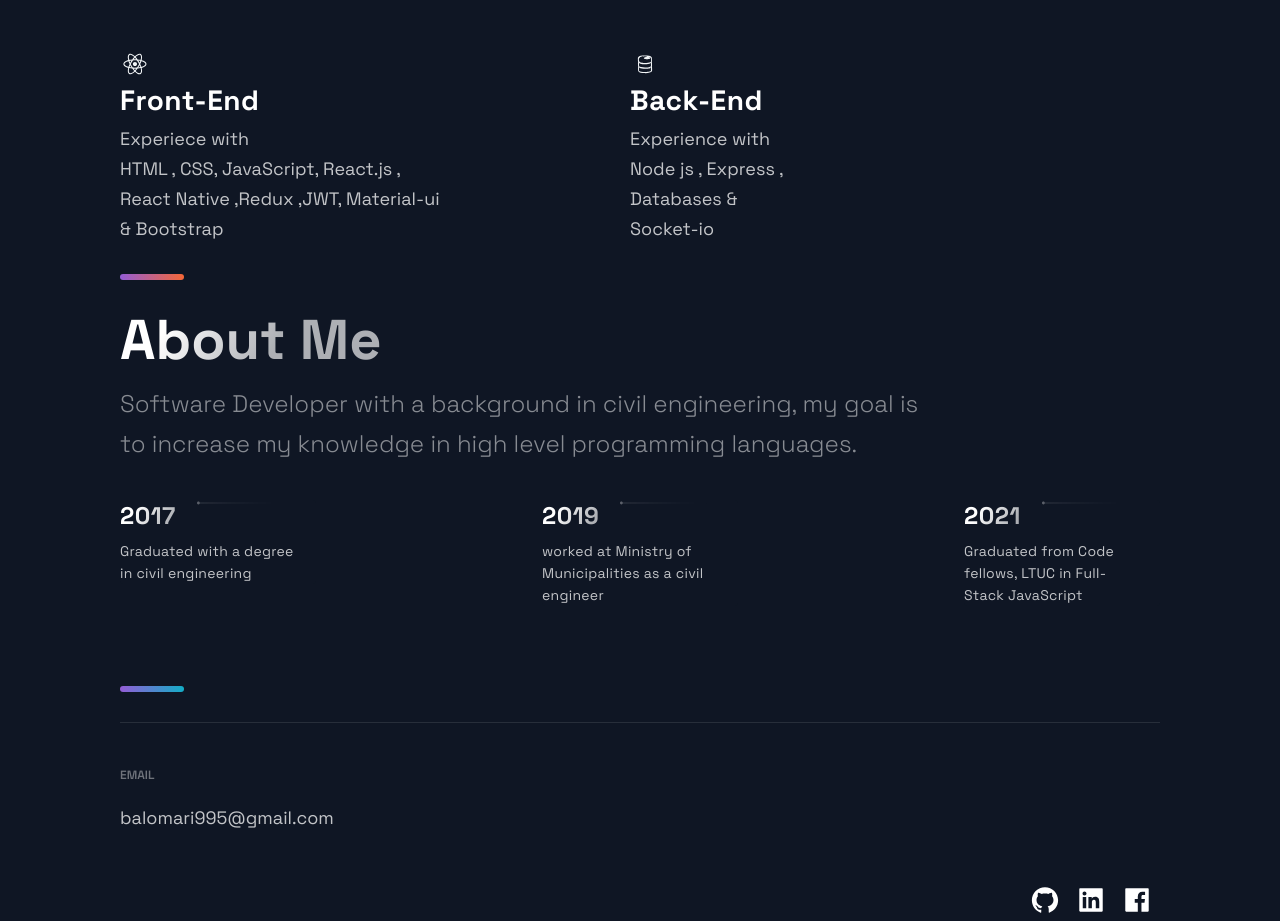
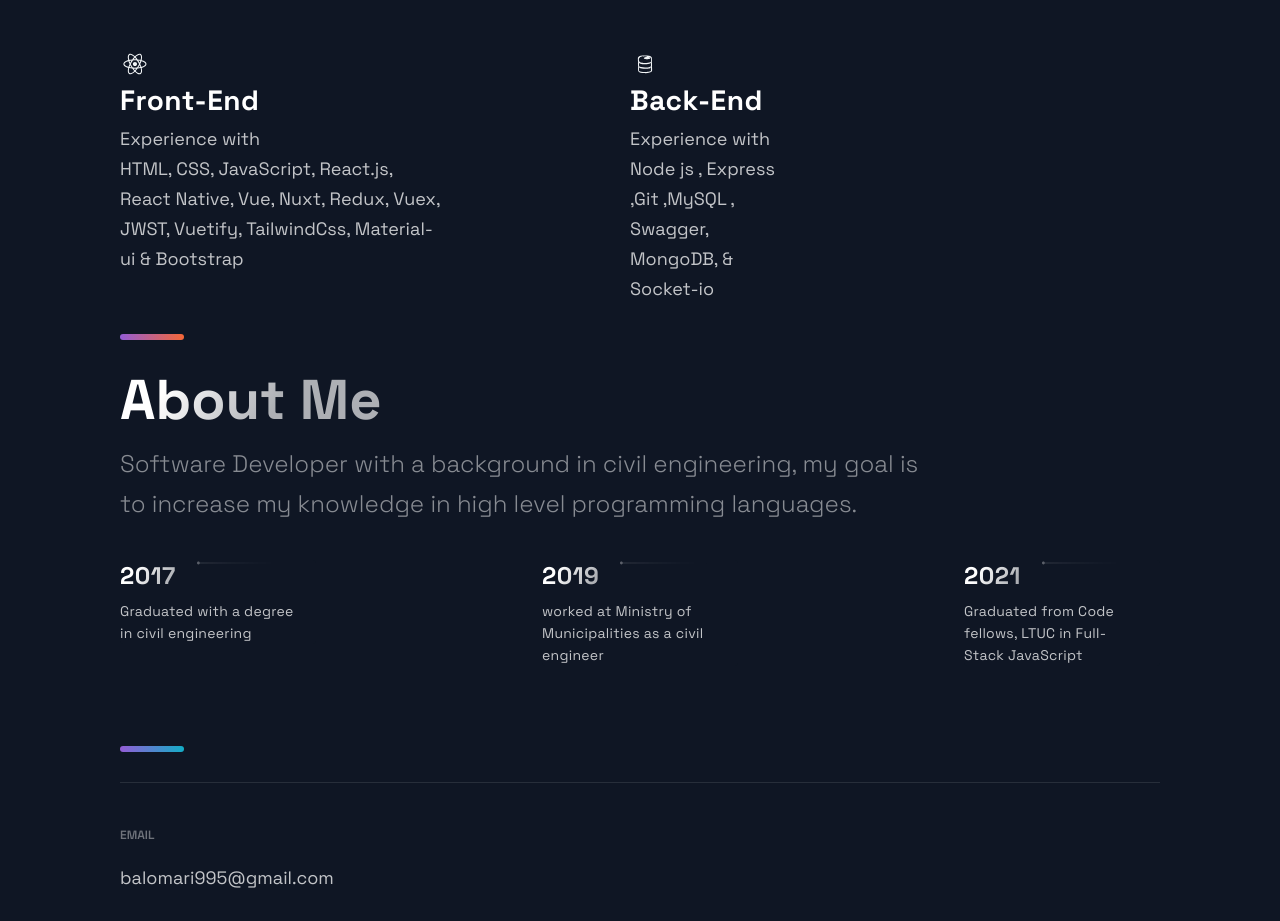
Before and after one commit to baraahalomari/MyPortfolio, a Next.js app: page / in a window 1280 px wide. Shown: the part 2600-3521 px from the top of the page. Built offline with nearby package versions, Linux system fonts and the light colour scheme.

Commit message:
Update technologies

```diff
--- a/src/components/Technologies/Technologies.js
+++ b/src/components/Technologies/Technologies.js
@@ -1,15 +1,26 @@
-import React from 'react';
-import { DiFirebase, DiReact, DiZend } from 'react-icons/di';
-import { Section, SectionDivider, SectionText, SectionTitle } from '../../styles/GlobalComponents';
-import { List, ListContainer, ListItem, ListParagraph, ListTitle } from './TechnologiesStyles';
+import React from "react";
+import { DiFirebase, DiReact, DiZend } from "react-icons/di";
+import {
+  Section,
+  SectionDivider,
+  SectionText,
+  SectionTitle,
+} from "../../styles/GlobalComponents";
+import {
+  List,
+  ListContainer,
+  ListItem,
+  ListParagraph,
+  ListTitle,
+} from "./TechnologiesStyles";
 
-const Technologies = () =>  (
+const Technologies = () => (
   <Section id="tech">
     <SectionDivider divider />
     <SectionTitle>Technologies</SectionTitle>
     <SectionText>
-    I've worked with a range a technologies in the web development world.
-    From Back-end To Design
+      I've worked with a range a technologies in the web development world. From
+      Back-end To Design
     </SectionText>
     <List>
       <ListItem>
@@ -19,12 +30,13 @@ const Technologies = () =>  (
         <ListContainer>
           <ListTitle>Front-End</ListTitle>
           <ListParagraph>
-          Experiece with <br />
-         HTML , CSS, JavaScript, React.js , React Native ,Redux ,JWT, Material-ui & Bootstrap
+            Experience with <br />
+            HTML, CSS, JavaScript, React.js, React Native, Vue, Nuxt, Redux,
+            Vuex, JWST, Vuetify, TailwindCss, Material-ui & Bootstrap
           </ListParagraph>
         </ListContainer>
       </ListItem>
-    <ListItem style={{marginLeft:'150px'}}>
+      <ListItem style={{ marginLeft: "150px" }}>
         <picture>
           <DiFirebase size="3rem" />
         </picture>
@@ -32,11 +44,10 @@ const Technologies = () =>  (
           <ListTitle>Back-End</ListTitle>
           <ListParagraph>
             Experience with <br />
-          Node js , Express , Databases & Socket-io
+            Node js , Express ,Git ,MySQL , Swagger, MongoDB, & Socket-io
           </ListParagraph>
         </ListContainer>
       </ListItem>
-
     </List>
     <SectionDivider colorAlt />
   </Section>
```
Lines whose indentation alone changed are shown as unchanged.
